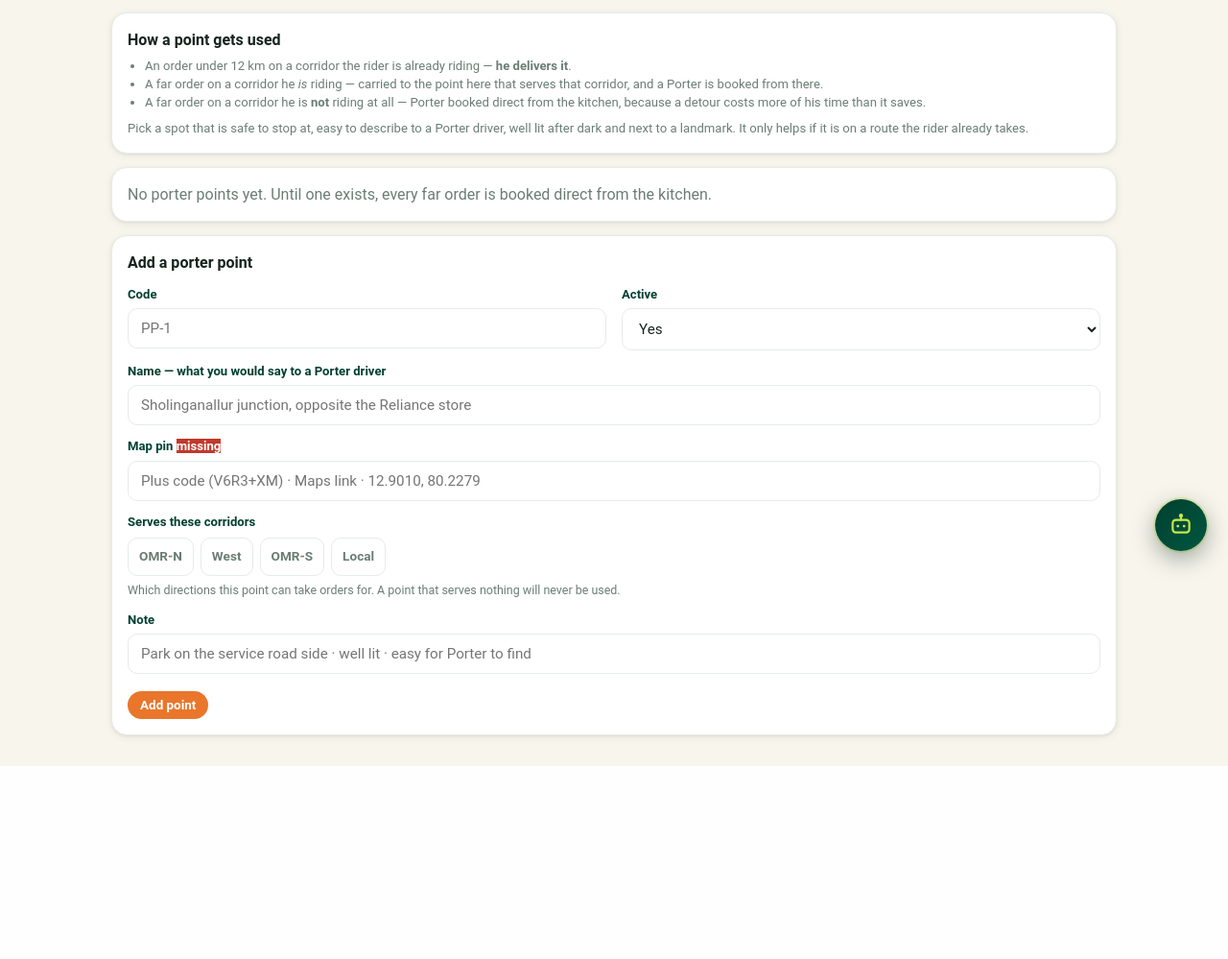
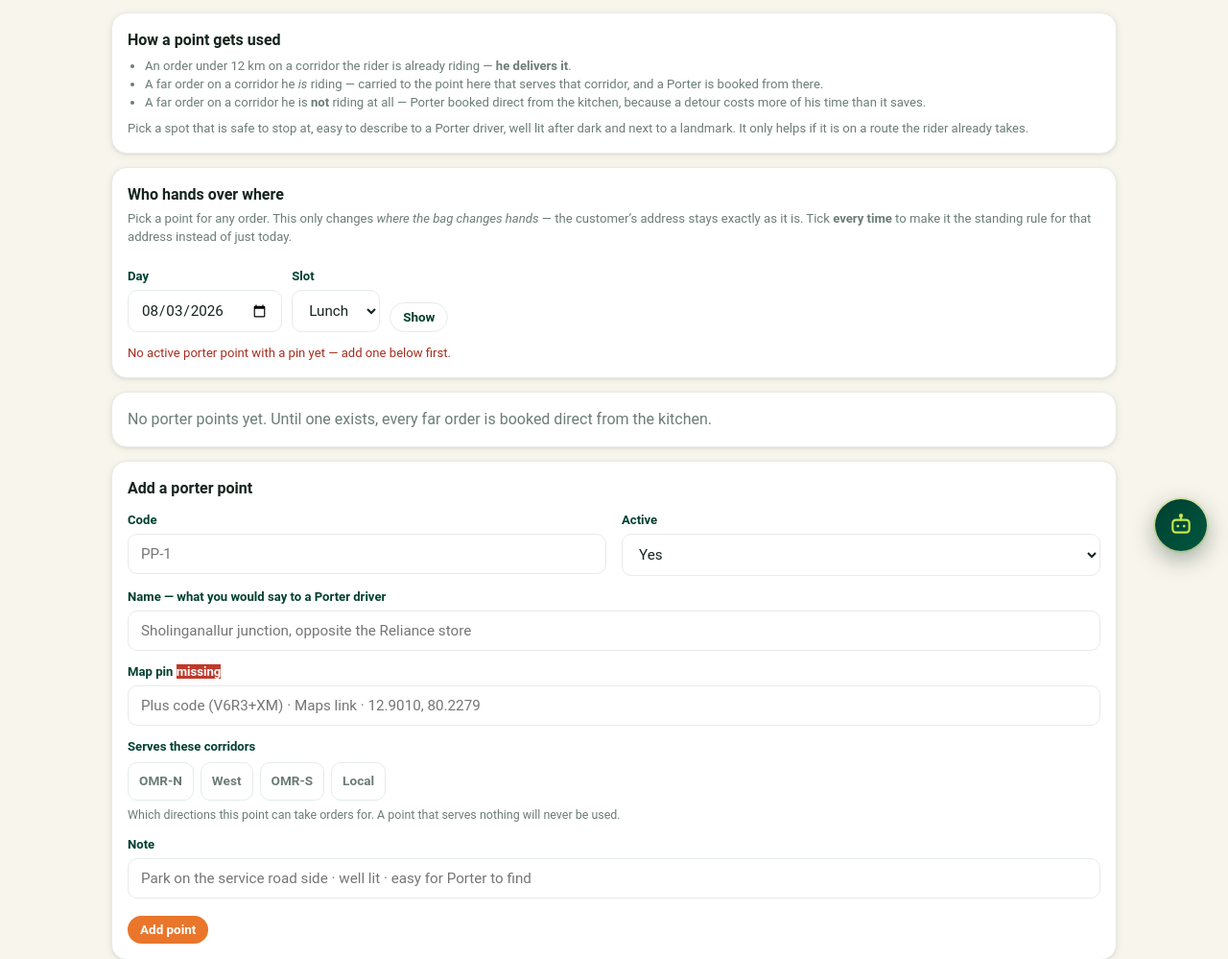
Before and after one commit to balaji2082/oggainz-os, a Flask app: page /porter-points in a window 1280 px wide. Shown: the part 204-1203 px from the top of the page at 96% size. Before the commit the page ends 1002 px from the top, so only its background shows below. Run offline with Flask 3, Linux system fonts and the light colour scheme; data comes from the database, SQL or seed files in the repository; data that the repository does not hold is empty.

Commit message:
Assign an order to a porter point by hand
Porter points existed but nothing could be sent to one. The automatic rule
only offers a handoff when the rider already has another stop on that
corridor, so a lone far order -- Raj [Abinaya] in Nanganallur tonight, with
no other West stop -- was always booked direct from the kitchen, and the
Medavakkam point could never be used.

A manual assignment now wins over the rule. Balaji knows things it cannot:
that the rider is passing Medavakkam anyway, or that a Porter driver is
reliable at that junction.

  More > Porter points > "Who hands over where"

Pick a day and slot, then set each order to one of: decide automatically
(unchanged behaviour, and it says what the rule currently chose), the rider
delivers it, or hand over at a named point. One dropdown per order, one save
for the whole list, so assigning several orders to one point is a few taps
rather than several round trips. "Every time" stores the choice on that
address, so a customer who always hands over at the same junction is set up
once and not re-assigned every evening.

Stored as deliveries.porter_point_id (that one order) and
customer_addresses.porter_point_id (the standing rule). NULL keeps the
automatic behaviour, so nothing changes for orders nobody has touched. The
customer's address is never modified -- this decides where the bag changes
hands, nothing else.

Two corrections this exposed:

  * A handoff stop was being routed to the CUSTOMER's pin. The rider would
    have been sent 12.5 km to Nanganallur for a bag that only ever needed to
    reach Medavakkam, 5.1 km away -- and the km allowance would have been
    paid on the longer trip. The porter point is now the waypoint, and
    several orders going to one point are one visit, not one per order.

  * The printed sheet built its stop lookup from route["stops"] alone, so a
    handed-over or Porter-direct order fell through to "no pin" on its card.
    The lookup now covers every list, and the card prints the point name and
    its landmark note.

Assignment also applies to unpinned customers: handing over at a porter
point needs the point's pin, not the customer's, and most customers are
still unpinned.

Verified against a copy of the live database: assign, two orders to one
point (one visit), force rider, and back to automatic reproducing the
original route exactly; sheet renders in English and Tamil; 45 GET routes
with no server errors.

Co-Authored-By: Claude Opus 5 <noreply@anthropic.com>

```diff
--- a/app.py
+++ b/app.py
@@ -962,19 +962,26 @@ def sheet(d, slot):
     prep_slot = prep[slot_key]
 
     # Per-order cards, in the same sequence the rider will ride.
-    by_delivery = {s["delivery_id"]: s for s in route["stops"]}
+    # Every order needs its stop, whichever list it ended up in: ridden, handed
+    # to a Porter at a point, booked direct, or still unpinned. Looking only at
+    # `stops` would print a handed-over order as though it had no location.
+    by_delivery = {}
+    for group in (route["stops"], route["handoffs"], route["porter_direct"],
+                  route["unpinned"]):
+        for s in group:
+            if s.get("delivery_id"):
+                by_delivery[s["delivery_id"]] = s
     cache, plan_cache = {}, {}
     cards, no_comp = [], []
     ordered_rows = sorted(
         [r for r in rows
          if (r["meal_type"] or "Lunch") == slot and r["status"] in ("Pending", "Delivered")],
-        key=lambda r: by_delivery[r["id"]]["seq"] if r["id"] in by_delivery else 999)
-    unpinned_by_id = {s["delivery_id"]: s for s in route["unpinned"]}
+        key=lambda r: (by_delivery.get(r["id"], {}).get("seq") or 999))
     for r in ordered_rows:
         items, label = menu.order_items(c, r, d, cache, plan_cache)
-        stop = by_delivery.get(r["id"]) or unpinned_by_id.get(r["id"])
+        stop = by_delivery.get(r["id"])
         card = {
-            "seq": by_delivery[r["id"]]["seq"] if r["id"] in by_delivery else None,
+            "seq": (stop or {}).get("seq"),
             "name": r["name"], "phone": r["phone"],
             # The address resolved for THIS day — office, home, or a one-off. The
             # label is only worth printing when the customer actually has more
@@ -1251,10 +1258,82 @@ def porter_points():
             r = ops.build_route(c, d, slot)
             for s in r["porter_direct"]:
                 uncovered.setdefault(s["corridor"], set()).add(s["name"])
+
+    # --- the assignment board: one day + slot, every order, who takes it --------
+    day = request.args.get("d") or today_iso()
+    slot = "Dinner" if request.args.get("slot") == "Dinner" else "Lunch"
+    route = ops.build_route(c, day, slot)
+    board = []
+    for s in (route["stops"] + route["handoffs"] + route["porter_direct"]
+              + route["unpinned"]):
+        if s.get("is_handoff_point") or not s.get("delivery_id"):
+            continue                      # the grouped point row is not an order
+        board.append({
+            "delivery_id": s["delivery_id"],
+            "name": s["name"],
+            "locality": s["locality"],
+            "plan": s["plan_name"],
+            "km": s.get("km"),
+            "zone": s.get("zone"),
+            "corridor": s.get("corridor"),
+            "pinned": s.get("pinned"),
+            "mode": s["mode"],
+            "point": s.get("porter_point"),
+            "assigned": bool(s.get("assigned")),
+            "assigned_from": s.get("assigned_from"),
+            "address_id": s.get("address_id"),
+        })
+    board.sort(key=lambda b: (-(b["km"] or 0), b["name"].lower()))
     c.close()
     return render_template("porter_points.html", rows=rows, corridors=ops.CORRIDORS,
                            kitchen_ok=kok, klat=klat, klng=klng,
-                           uncovered={k: sorted(v) for k, v in uncovered.items()})
+                           uncovered={k: sorted(v) for k, v in uncovered.items()},
+                           board=board, day=day, slot=slot,
+                           points=[r["p"] for r in rows if r["p"]["active"]])
+
+
+@app.route("/porter-points/assign", methods=["POST"])
+def porter_points_assign():
+    """Say who hands over where, for one day's orders.
+
+    Deliberately one form for the whole list: assigning four orders to a point
+    should be four taps and one save, not four round trips. The customer's
+    address is never touched — this only decides where the bag changes hands.
+    """
+    c = conn()
+    f = request.form
+    day = f.get("d") or today_iso()
+    slot = "Dinner" if f.get("slot") == "Dinner" else "Lunch"
+    changed = standing = 0
+    for key in f:
+        if not key.startswith("pp_"):
+            continue
+        did = key[3:]
+        raw = (f.get(key) or "").strip()
+        # "" = decide automatically, "rider" = he takes it, otherwise a point id
+        val = None if raw == "" else (0 if raw == "rider" else int(raw))
+        cur = c.execute("SELECT porter_point_id FROM deliveries WHERE id=?",
+                        (did,)).fetchone()
+        if cur is None:
+            continue
+        if (cur["porter_point_id"] if cur["porter_point_id"] is not None else None) != val:
+            c.execute("UPDATE deliveries SET porter_point_id=? WHERE id=?", (val, did))
+            changed += 1
+        # "every time" — store the same choice on the address this order goes to
+        if f.get(f"always_{did}"):
+            aid = f.get(f"addr_{did}", type=int)
+            if aid:
+                c.execute("UPDATE customer_addresses SET porter_point_id=? WHERE id=?",
+                          (val, aid))
+                standing += 1
+    c.commit(); c.close()
+    bits = []
+    if changed:
+        bits.append(f"{changed} order{'s' if changed != 1 else ''} updated")
+    if standing:
+        bits.append(f"{standing} set for every delivery")
+    flash(", ".join(bits) + "." if bits else "Nothing changed.", "ok" if bits else "")
+    return redirect(url_for("porter_points", d=day, slot=slot))
 
 
 @app.route("/porter-points/save", methods=["POST"])
--- a/db.py
+++ b/db.py
@@ -457,8 +457,13 @@ CREATE INDEX IF NOT EXISTS idx_slot_moves_sub  ON subscription_slot_moves(subscr
 MIGRATIONS = {
     # address_id = "this particular day's delivery goes to this address instead of
     # the usual one" — the one-off override that beats the weekday schedule.
+    # porter_point_id = hand this order to a Porter at that point instead of
+    # letting the automatic rule decide. NULL = decide automatically (the default,
+    # so nothing changes for orders that were never touched); 0 = the rider
+    # definitely delivers it himself; >0 = hand off at that porter point.
+    # This is a routing instruction only — the customer's address is untouched.
     "deliveries":    [("trial_id", "TEXT"), ("day_note", "TEXT"), ("day_note_at", "TEXT"),
-                      ("address_id", "INTEGER")],
+                      ("address_id", "INTEGER"), ("porter_point_id", "INTEGER")],
     "trial_orders":  [("notes", "TEXT"), ("delivery_date", "TEXT"),
                       ("meal_type", "TEXT"), ("delivery_status", "TEXT"),
                       ("plan_id", "INTEGER")],   # which pack the trial is of → prep list
@@ -476,7 +481,11 @@ MIGRATIONS = {
     "route_km_cache": [("legs", "TEXT")],
     # slot: a schedule can apply to Lunch only, Dinner only, or both (NULL).
     # "lunch at home on Mon and Fri, office the rest, dinner always home" needs it.
-    "customer_addresses": [("slot", "TEXT")],
+    #
+    # porter_point_id: the STANDING handoff for this address — "anything going to
+    # Nanganallur is handed over at Medavakkam". Saves re-assigning the same
+    # customer every single evening. A per-delivery value overrides it for one day.
+    "customer_addresses": [("slot", "TEXT"), ("porter_point_id", "INTEGER")],
 }
 
 
--- a/templates/porter_points.html
+++ b/templates/porter_points.html
@@ -40,6 +40,79 @@
   {% endfor %}
 </div>
 {% endif %}
+
+{# ---------------- Assign orders to a point ---------------- #}
+<div class="card" id="assign">
+  <strong>Who hands over where</strong>
+  <p class="small muted" style="margin:4px 0 10px">
+    Pick a point for any order. This only changes <em>where the bag changes hands</em> —
+    the customer&rsquo;s address stays exactly as it is. Tick <b>every time</b> to make it
+    the standing rule for that address instead of just today.
+  </p>
+
+  <form method="get" action="{{ url_for('porter_points') }}" class="row"
+        style="align-items:flex-end;gap:10px;margin-bottom:12px">
+    <div><label>Day</label><input type="date" name="d" value="{{ day }}"></div>
+    <div><label>Slot</label>
+      <select name="slot">
+        <option value="Lunch" {{ 'selected' if slot=='Lunch' }}>Lunch</option>
+        <option value="Dinner" {{ 'selected' if slot=='Dinner' }}>Dinner</option>
+      </select></div>
+    <button class="btn btn-ghost btn-sm">Show</button>
+  </form>
+
+  {% if not points %}
+    <p class="small" style="color:#a52e20;margin:0">
+      No active porter point with a pin yet — add one below first.</p>
+  {% elif not board %}
+    <p class="muted small" style="margin:0">No orders on {{ day }} {{ slot }}.</p>
+  {% else %}
+  <form method="post" action="{{ url_for('porter_points_assign') }}">
+    <input type="hidden" name="d" value="{{ day }}">
+    <input type="hidden" name="slot" value="{{ slot }}">
+    <div class="list">
+      {% for b in board %}
+      <div class="litem" style="box-shadow:none;align-items:flex-start;flex-wrap:wrap;gap:8px">
+        <div class="grow" style="min-width:180px">
+          <div class="t">{{ b.name }}
+            {% if b.assigned %}<span class="pill pill-ok">assigned{{ ' · every time' if b.assigned_from=='address' }}</span>{% endif %}
+            {% if not b.pinned %}<span class="pill" style="background:#fdeede;color:#9c4a0f">no pin</span>{% endif %}
+          </div>
+          <div class="s">{{ b.locality }}
+            {% if b.km %} · {{ b.km }} km{% endif %}
+            {% if b.zone %} · {{ b.zone }}{% endif %}
+            {% if b.corridor %} · {{ b.corridor }}{% endif %}
+          </div>
+          <div class="s muted">{{ b.plan }}</div>
+        </div>
+        <div style="min-width:210px">
+          <select name="pp_{{ b.delivery_id }}" style="width:100%">
+            <option value="" {{ 'selected' if not b.assigned }}>
+              Decide automatically{% if not b.assigned %} — now: {{ 'Porter direct' if b.mode=='porter_direct' else ('Hand off · ' ~ b.point.name if b.mode=='porter_handoff' else 'Rider delivers') }}{% endif %}
+            </option>
+            <option value="rider" {{ 'selected' if b.assigned and b.mode=='rider' }}>Rider delivers it</option>
+            {% for p in points %}
+              <option value="{{ p.id }}"
+                {{ 'selected' if b.assigned and b.point and b.point.id==p.id }}>
+                Hand over at {{ p.code or '' }} {{ p.name }}</option>
+            {% endfor %}
+          </select>
+          {% if b.address_id %}
+            <input type="hidden" name="addr_{{ b.delivery_id }}" value="{{ b.address_id }}">
+            <label class="small muted" style="display:flex;align-items:center;gap:6px;margin-top:5px">
+              <input type="checkbox" name="always_{{ b.delivery_id }}" value="1">
+              every time for this address</label>
+          {% endif %}
+        </div>
+      </div>
+      {% endfor %}
+    </div>
+    <div class="form-actions">
+      <button class="btn btn-primary btn-sm">Save assignments</button>
+    </div>
+  </form>
+  {% endif %}
+</div>
 
 {% for r in rows %}
 <div class="card" style="border-left:4px solid {{ '#004030' if r.p.active else '#cfd8d4' }}">
```
Also changed, not shown: ops.py (+105 -10 lines), templates/sheet.html (+5 -2 lines).
